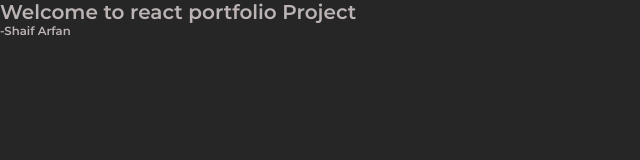
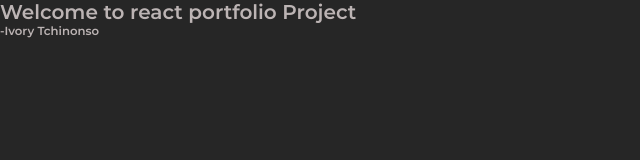
Before and after one commit to Tchinonso/React-Demo, a React (Create React App) app: page / in a window 1280 px wide. Shown: the top 160 px of the page, without its empty margins (0-640 px from the left). Built offline with nearby package versions, Linux system fonts and the light colour scheme.

Commit message:
portfolio

```diff
--- a/src/App.js
+++ b/src/App.js
@@ -4,7 +4,7 @@ export default function App() {
   return (
     <>
       <h1>Welcome to react portfolio Project</h1>
-      <h3>-Shaif Arfan</h3>
+      <h3>-Ivory Tchinonso</h3>
     </>
   );
 }
```
